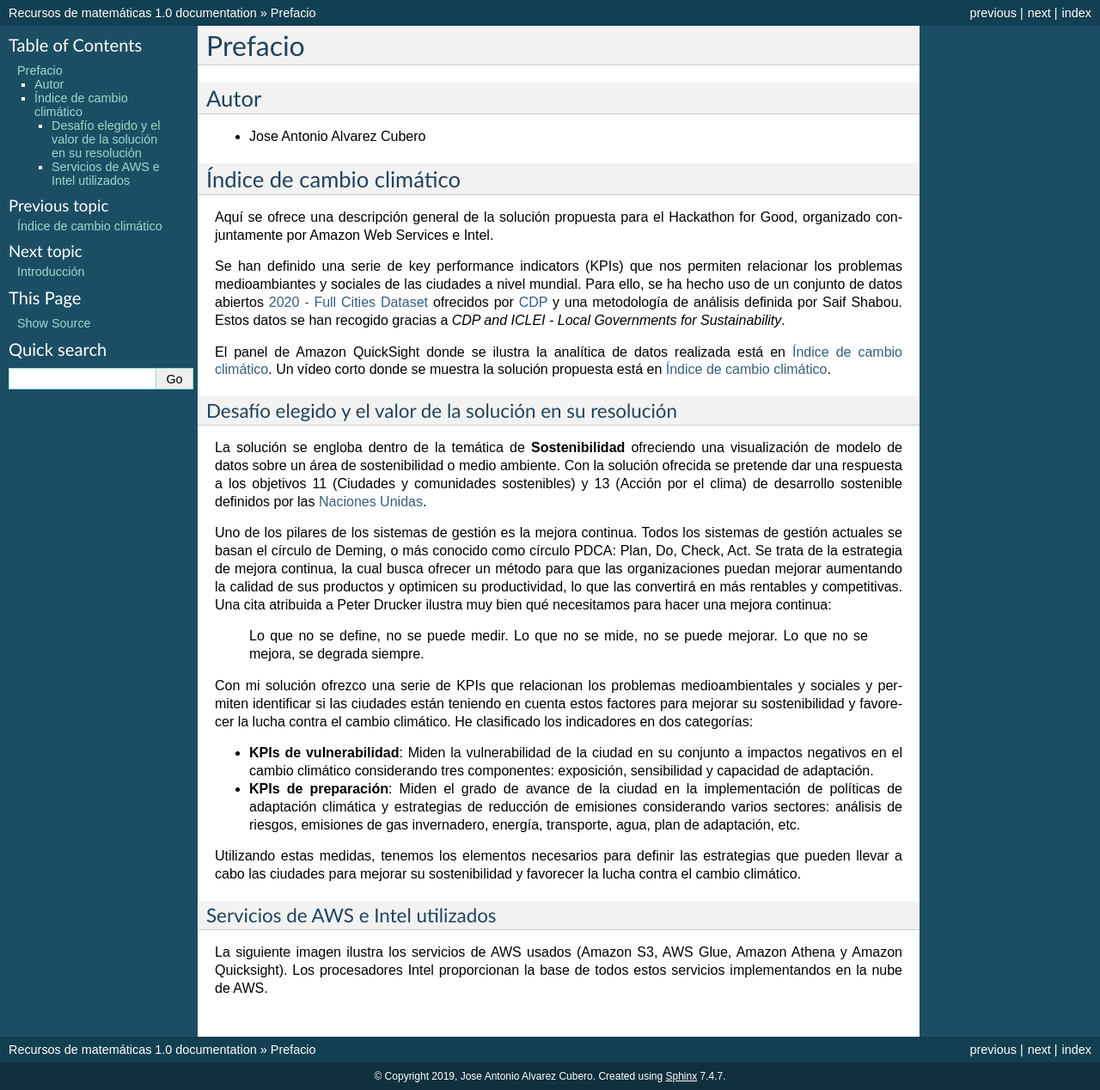
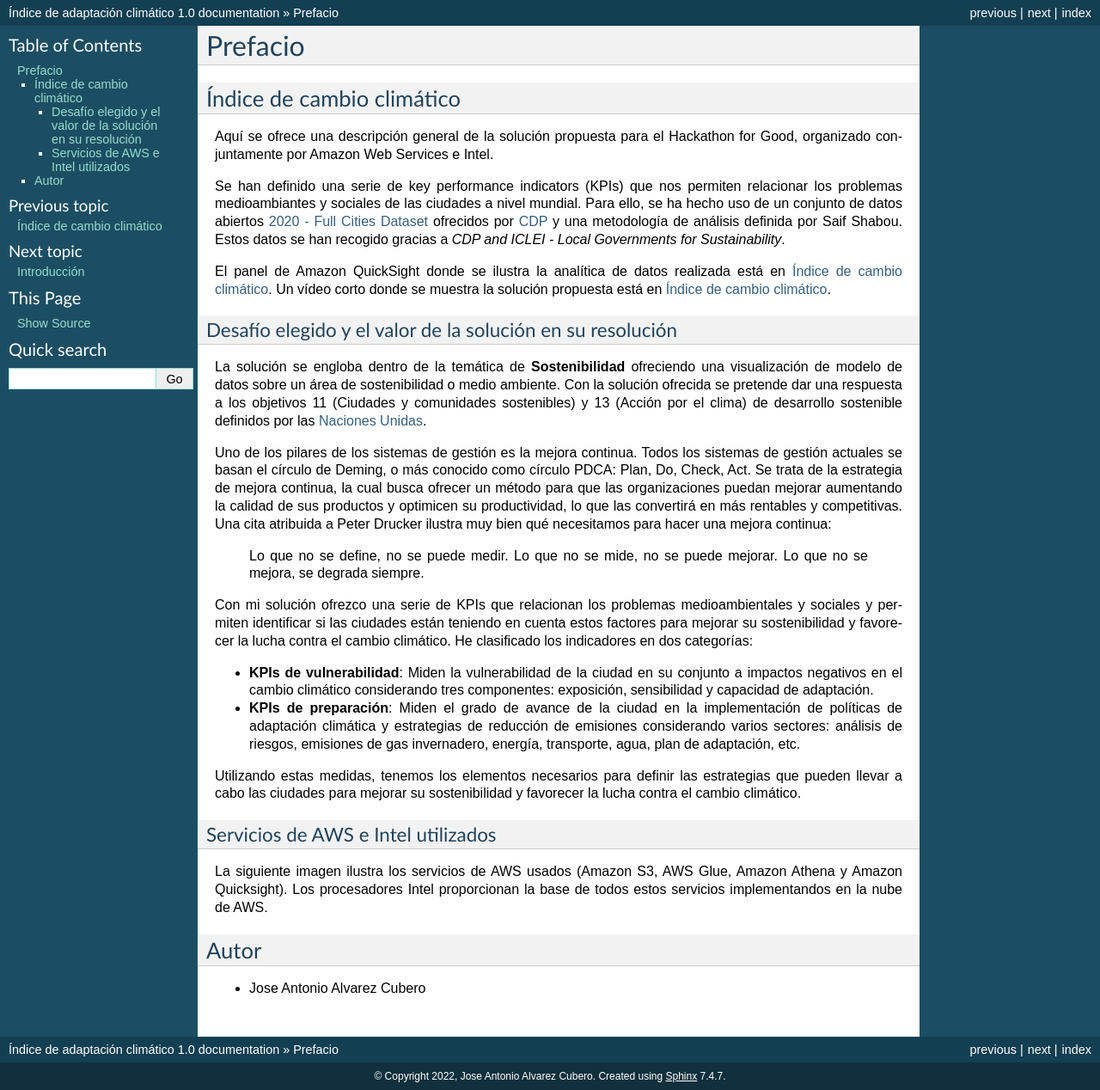
Before and after one commit to jacubero/indice-adaptacion-climatico, a Sphinx documentation site: the page built from docs/prefacio.rst, in a window 1280 px wide. Shown: the whole page at 86% size. Built offline with Sphinx 7.4.7, drawn with Linux system fonts in a browser that asks for light colours; pages that are not in the unit, such as notebooks, are missing from menus.

Commit message:
New version

```diff
--- a/README.rst
+++ b/README.rst
@@ -13,7 +13,7 @@ Desafío elegido y el valor de la solución en su resolución
 
 La solución se engloba dentro de la temática de **Sostenibilidad** ofreciendo una visualización de modelo de datos sobre un área de sostenibilidad o medio ambiente. Con la solución ofrecida se pretende dar una respuesta a los objetivos 11 (Ciudades y comunidades sostenibles) y 13 (Acción por el clima) de desarrollo sostenible definidos por las `Naciones Unidas <https://www.un.org/sustainabledevelopment/es/objetivos-de-desarrollo-sostenible/>`_.
 
-.. .. image:: /images/ods.png
+.. .. image:: /docs/images/ods.png
 ..    :width: 200 px
 ..    :align: center
 
@@ -34,6 +34,6 @@ Servicios de AWS e Intel utilizados
 
 La siguiente imagen ilustra los servicios de AWS usados (Amazon S3, AWS Glue, Amazon Athena y Amazon Quicksight). Los procesadores Intel proporcionan la base de todos estos servicios implementandos en la nube de AWS.
 
-.. .. image:: /images/AWS.png
+.. .. image:: /docs/images/AWS.png
 ..    :width: 200 px
 ..    :align: center
--- a/docs/conf.py
+++ b/docs/conf.py
@@ -43,8 +43,8 @@ source_suffix = '.rst'
 master_doc = 'index'
 
 # General information about the project.
-project = u'Recursos de matemáticas'
-copyright = u'2019, Jose Antonio Alvarez Cubero'
+project = u'Índice de adaptación climático'
+copyright = u'2022, Jose Antonio Alvarez Cubero'
 
 # The version info for the project you're documenting, acts as replacement for
 # |version| and |release|, also used in various other places throughout the
--- a/docs/prefacio.rst
+++ b/docs/prefacio.rst
@@ -1,6 +1,6 @@
 Prefacio
 ########
 
+.. include:: readme.rst
+
 .. include:: authors.rst
-
-.. include:: readme.rst
```
